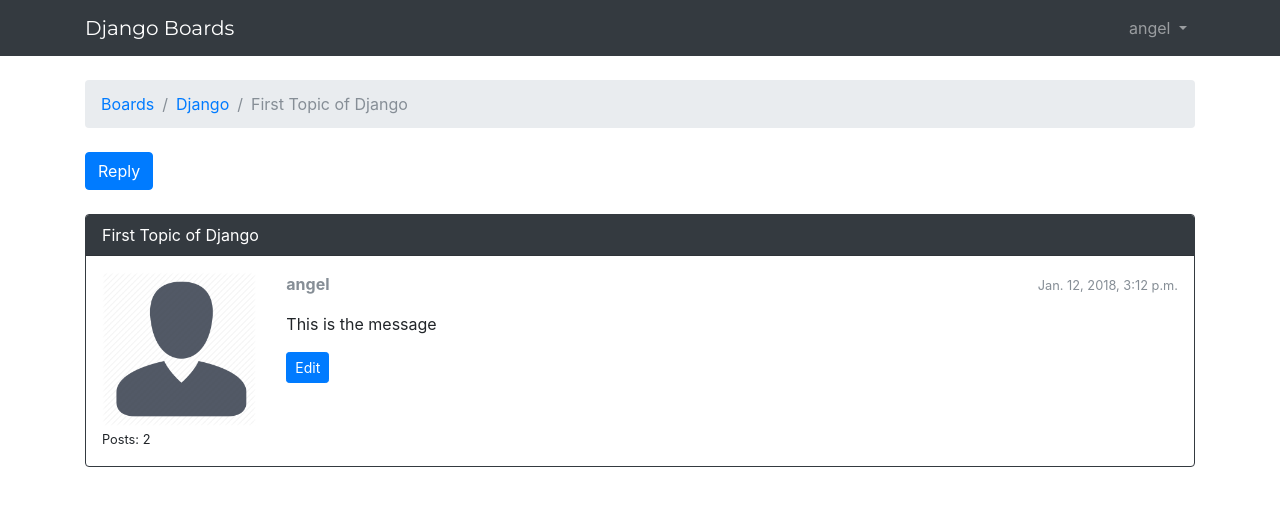
After one commit to afgonzalezgarcia/vitor-freitas-tutorial, a Django app: page /boards/1/topics/1/ in a window 1280 px wide. The commit adds this page. Shown: the top 506 px of the page. Run offline with Django 3.2, Linux system fonts and the light colour scheme; a user stored in the database is signed in; data comes from the database, SQL or seed files in the repository; both versions use the stored data as it was after the commit; some libraries are stand-ins or nearby versions.

Commit message:
Updates until leven 5th of vitor freitas tutorials

```diff
--- a/myproject/boards/models.py
+++ b/myproject/boards/models.py
@@ -1,4 +1,5 @@
 from django.db import models
+from django.utils.text import Truncator
 
 # Create your models here.
 
@@ -13,12 +14,22 @@ class Board(models.Model):
     def __str__(self):
         return self.name
 
+    def get_posts_count(self):
+        return Post.objects.filter(topic__board=self).count()
+
+    def get_last_post(self):
+        return Post.objects.filter(topic__board=self).order_by('-created_at').first()
+
 
 class Topic(models.Model):
     subject = models.CharField(max_length=255)
     last_updated = models.DateTimeField(auto_now_add=True)
     board = models.ForeignKey(Board, related_name='topics')
     starter = models.ForeignKey(User, related_name='topics')
+    views = models.PositiveIntegerField(default=0)
+
+    def __str__(self):
+        return self.subject
 
 
 class Post(models.Model):
@@ -28,3 +39,7 @@ class Post(models.Model):
     updated_at = models.DateTimeField(null=True)
     created_by = models.ForeignKey(User, related_name='posts')
     updated_by = models.ForeignKey(User, null=True, related_name='+')
+
+    def __str__(self):
+        truncated_message = Truncator(self.message)
+        return truncated_message.chars(30)
--- a/myproject/boards/views.py
+++ b/myproject/boards/views.py
@@ -1,7 +1,9 @@
+from django.db.models import Count
+from django.contrib.auth.decorators import login_required
 from django.contrib.auth.models import User
 from django.shortcuts import get_object_or_404, redirect, render
 from .models import Board, Post, Topic
-from .forms import NewTopicForm
+from .forms import NewTopicForm, PostForm
 
 # Create your views here.
 
@@ -11,11 +13,13 @@ def home(request):
 
 def board_topics(request, pk=None):
     board = get_object_or_404(Board, pk=pk)
-    return render(request, 'topics.html',  {'board': board})
+    topics = board.topics.order_by('-last_updated').annotate(replies=Count('posts')-1)
+    return render(request, 'topics.html',  {'board': board, 'topics': topics})
 
+@login_required
 def new_topic(request, pk=None):
     board = get_object_or_404(Board, pk=pk)
-    user = User.objects.first()  # TODO: get the currently logged in user
+    user = request.user
     if request.method == 'POST':
         form = NewTopicForm(request.POST)
         if form.is_valid():
@@ -29,7 +33,30 @@ def new_topic(request, pk=None):
                 topic=topic,
                 created_by=user
             )
-            return redirect('board_topics', pk=board.pk)  # TODO: redirect to the created topic page
+            return redirect('topic_posts', pk=board.pk, topic_pk=topic.pk)
     else:
         form = NewTopicForm()
     return render(request, 'new_topic.html', {'board': board, 'form': form})
+
+@login_required
+def topic_posts(request, pk, topic_pk):
+    topic = get_object_or_404(Topic, board__pk=pk, pk=topic_pk)
+    topic.views += 1
+    topic.save()
+    return render(request, 'topic_posts.html', {'topic': topic})
+
+
+@login_required
+def reply_topic(request, pk, topic_pk):
+    topic = get_object_or_404(Topic, board__pk=pk, pk=topic_pk)
+    if request.method == 'POST':
+        form = PostForm(request.POST, request.FILES)
+        if form.is_valid():
+            post = form.save(commit=False)
+            post.topic = topic
+            post.created_by = request.user
+            post.save()
+            return redirect('topic_posts', pk=pk, topic_pk=topic_pk)
+    else:
+        form = PostForm()
+    return render(request, 'reply_topic.html', {'topic': topic, 'form': form})
--- a/myproject/myproject/urls.py
+++ b/myproject/myproject/urls.py
@@ -27,13 +27,17 @@ urlpatterns = [
     url(r'^login/$', auth_views.LoginView.as_view(template_name='login.html'), name='login'),
     url(r'^boards/(?P<pk>\d+)/$', views.board_topics, name='board_topics'),
     url(r'^boards/(?P<pk>\d+)/new/$', views.new_topic, name='new_topic'),
+    url(r'^boards/(?P<pk>\d+)/topics/(?P<topic_pk>\d+)/$', views.topic_posts, name='topic_posts'),
+    url(r'^boards/(?P<pk>\d+)/topics/(?P<topic_pk>\d+)/reply/$', views.reply_topic, name='reply_topic'),
     url(r'^admin/', admin.site.urls),
 
+    # passowd change
     url(r'^settings/password/$', auth_views.PasswordChangeView.as_view(template_name='password_change.html'),
         name='password_change'),
     url(r'^settings/password/done/$', auth_views.PasswordChangeDoneView.as_view(template_name='password_change_done.html'),
         name='password_change_done'),
 
+    # password reset
     url(r'^reset/$',
         auth_views.PasswordResetView.as_view(
             template_name='password_reset.html',
--- a/myproject/templates/login.html
+++ b/myproject/templates/login.html
@@ -14,6 +14,7 @@
           <h3 class="card-title">Log in</h3>
           <form method="post" novalidate>
             {% csrf_token %}
+            <input type="hidden" name="next" value="{{ next }}">
             {% include 'includes/form.html' %}
             <button type="submit" class="btn btn-primary btn-block">Log in</button>
           </form>
--- /dev/null
+++ b/myproject/templates/topic_posts.html
@@ -0,0 +1,51 @@
+{% extends 'base.html' %}
+{% load static %}
+
+{% block title %}
+    {{ topic.subject }}
+{% endblock %}
+
+{% block breadcrumb %}
+  <li class="breadcrumb-item"><a href="{% url 'home' %}">Boards</a></li>
+  <li class="breadcrumb-item"><a href="{% url 'board_topics' topic.board.pk %}">{{ topic.board.name }}</a></li>
+  <li class="breadcrumb-item active">{{ topic.subject }}</li>
+{% endblock %}
+
+{% block content %}
+
+    <div class="mb-4">
+        <a href="{% url 'reply_topic' topic.board.pk  topic.pk %}" class="btn btn-primary" role="button">Reply</a>
+    </div>
+
+    {% for post in topic.posts.all %}
+        <div class="card mb-2 {% if forloop.first %}border-dark{% endif %}">
+        {% if forloop.first %}
+          <div class="card-header text-white bg-dark py-2 px-3">{{ topic.subject }}</div>
+        {% endif %}
+        <div class="card-body p-3">
+            <div class="row">
+              <div class="col-2">
+                <img src="{% static 'img/user-avatar.png' %}" alt="{{ post.created_by.username }}" class="w-100">
+                <small>Posts: {{ post.created_by.posts.count }}</small>
+              </div>
+              <div class="col-10">
+                <div class="row mb-3">
+                  <div class="col-6">
+                    <strong class="text-muted">{{ post.created_by.username }}</strong>
+                  </div>
+                  <div class="col-6 text-right">
+                    <small class="text-muted">{{ post.created_at }}</small>
+                  </div>
+                </div>
+                {{ post.message }}
+                {% if post.created_by == user %}
+                  <div class="mt-3">
+                    <a href="#" class="btn btn-primary btn-sm" role="button">Edit</a>
+                  </div>
+                {% endif %}
+              </div>
+            </div>
+          </div>
+        </div>
+    {% endfor %}
+{% endblock %}
```
Also changed, not shown: myproject/boards/forms.py (+8 -1 lines), myproject/boards/tests/test_view_board_topics.py (added, +32 -0 lines), myproject/boards/tests/test_view_home.py (added, +23 -0 lines), myproject/boards/tests/test_view_new_topic.py (renamed from myproject/boards/tests/test_views.py, +23 -61 lines), myproject/boards/tests/test_view_reply_topic.py (added, +98 -0 lines), myproject/boards/tests/test_view_topic_posts.py (added, +24 -0 lines), myproject/templates/home.html (+21 -3 lines), myproject/templates/reply_topic.html (added, +38 -0 lines), myproject/templates/topics.html (+4 -4 lines), myproject/boards/migrations/0002_topic_views.py (added), myproject/db.sqlite3, myproject/static/img/user-avatar.png (added).
